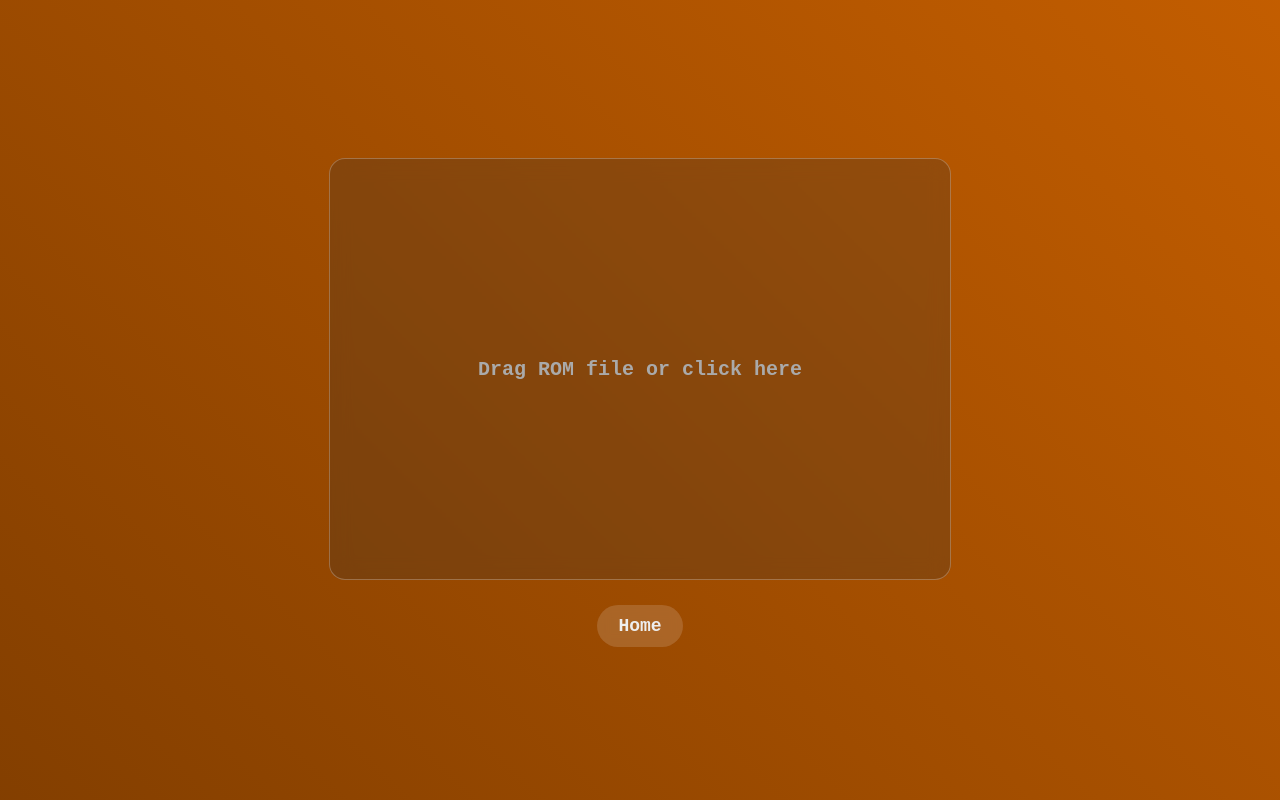
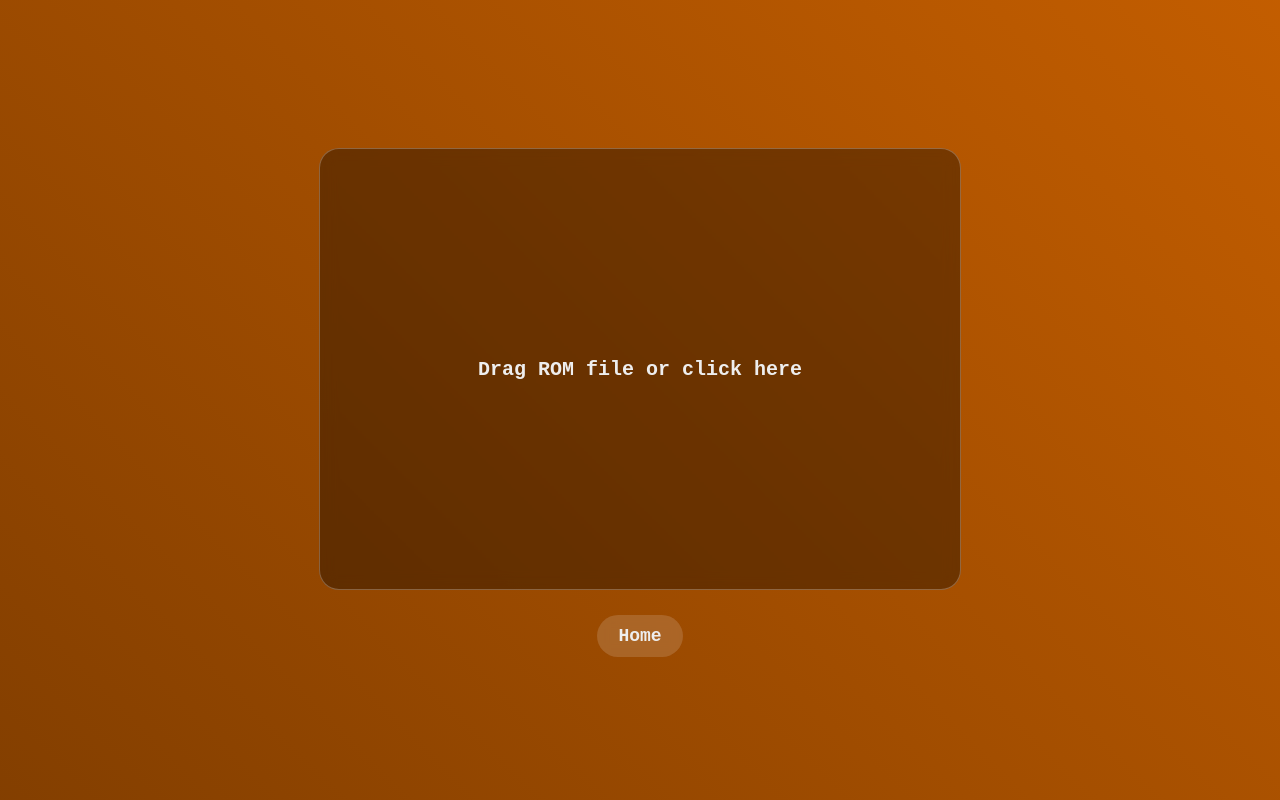
Before and after one commit to NoahHuffine/Emulator, a website: page index.html in a window 1280 px wide. Drawn offline with Linux system fonts and the light colour scheme.

Commit message:
Update index.html

```diff
--- a/index.html
+++ b/index.html
@@ -52,13 +52,13 @@
                 flex-direction: column;
             }
        #box {
-                color: #aaa;
+    color: #eee;
     height: 20em;
     width: 30em;
     max-width: 80%;
     max-height: 80%;
-                background: rgba(50, 50, 50, 0.25);
-                border-radius: 0.8em;
+    background: rgba(0, 0, 0, 0.35);               /* darker, visible transparency */
+    border-radius: 1em;
     border: 1px solid rgba(255, 255, 255, 0.25);
     position: relative;
     flex-direction: column;
@@ -69,15 +69,16 @@
     font-size: 20px;
     margin: 5px;
     text-align: center;
-                padding: 10px;
-                backdrop-filter: blur(10px);
-                -webkit-backdrop-filter: blur(10px);
+    padding: 1em;
+
+    backdrop-filter: blur(8px);
+    -webkit-backdrop-filter: blur(8px);
 }
 
 #box:hover, #box[drag] {
+    background: rgba(0, 0, 0, 0.45);               /* slightly darker on hover */
     border-color: #1AAFFF;
-                color: #ddd;
-                background: rgba(50, 50, 50, 0.35);
+    color: #fff;
 }
             #input {
                 cursor: pointer;
```
Lines whose indentation alone changed are shown as unchanged.
